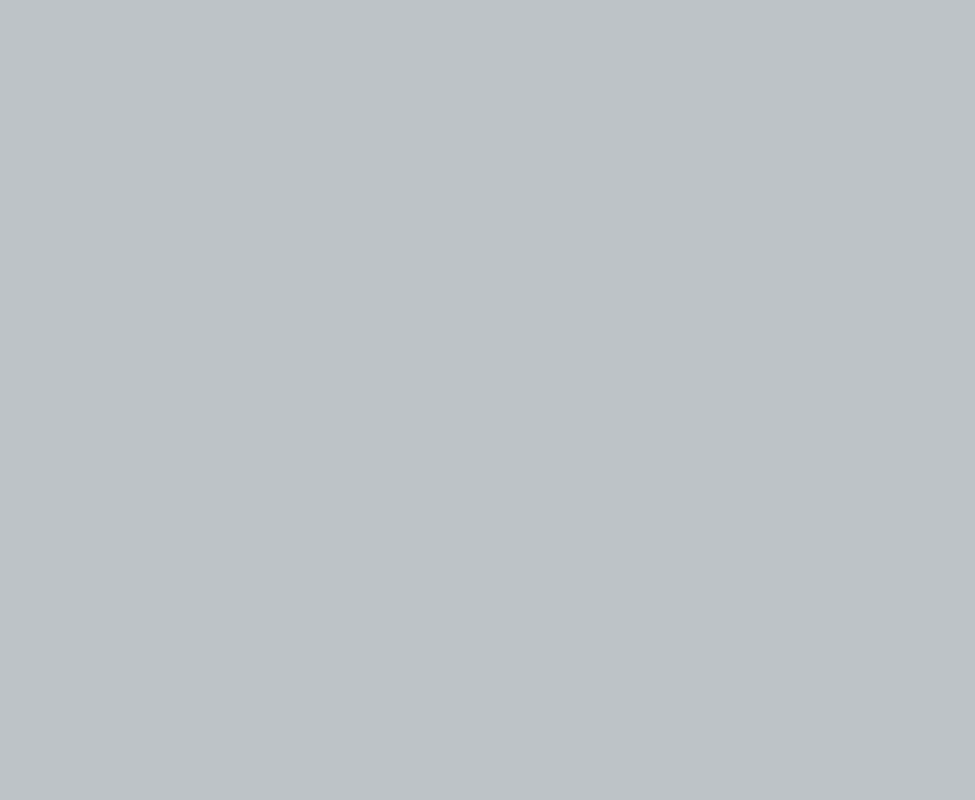
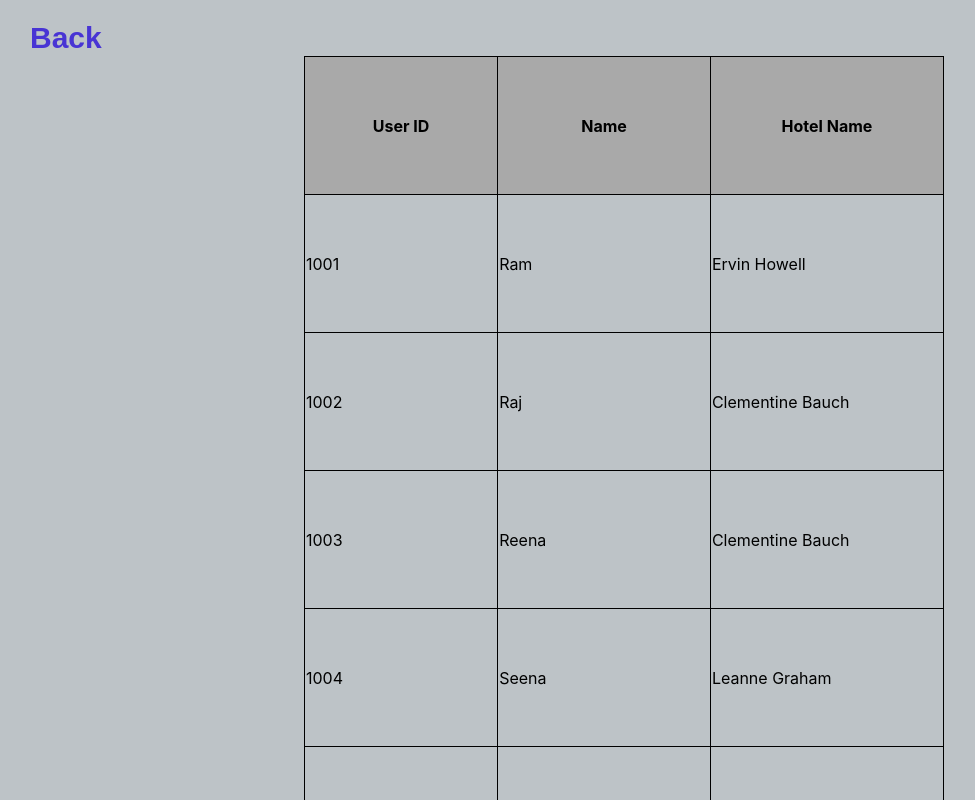
Before and after one commit to snehapoulose/hotel-management, a React (Create React App) app: page /userList in a window 1280 px wide. Before the commit this address had no page. Shown: the top 800 px of the page, without its empty margins (16-991 px from the left). Built offline with nearby package versions, Linux system fonts and the light colour scheme.

Commit message:
-- added admin authentication --added users list.

```diff
--- a/src/App.js
+++ b/src/App.js
@@ -5,7 +5,9 @@ import Admin from './pages/Admin';
 import HotelAdmin from './pages/HotelAdmin';
 import HotelAdminPage from './pages/HotelAdminPage';
 import HotelInvoice from './pages/HotelInvoice';
+import AdminLogin from './pages/AdminLogin';
 import User from './pages/User';
+import UserList from './components/UserList';
 
 function App() {
 
@@ -17,7 +19,9 @@ function App() {
         <Route path='/admin' element={<Admin/>}/>
         <Route path='/hotelAdmin' element={<HotelAdmin/>}/>
         <Route path='/hotelList' element={<HotelList/>}/>
+        <Route path='/adminLogin' element={<AdminLogin/>}/>
         <Route path='/hotelAdminPage' element={<HotelAdminPage/>}/>
+        <Route path='/userList' element={<UserList/>}/>
         <Route path='/hotelInvoice/:id' element={<HotelInvoice/>}/>
       </Routes>
     </div>
--- /dev/null
+++ b/src/Styles/HotelAdminUser.css
@@ -0,0 +1,10 @@
+.tables-data {
+    width: 100%;
+    height: 130vh;
+    display: flex;
+    justify-content: center;
+    align-items: center;
+  }
+  th{
+    padding: 20px;
+  }
--- /dev/null
+++ b/src/Styles/userList.css
@@ -0,0 +1,22 @@
+.table-data {
+    width: 100%;
+    height: 190vh;
+    display: flex;
+    justify-content: center;
+    align-items: center;
+  }
+  table {
+    border: 1px solid black;
+    border-collapse: collapse;
+    height: 100%;
+    width: 50%;
+  }
+  th{
+    background-color: darkgrey;
+  }
+  th,td {
+    border: 1px solid black;
+    border-collapse: collapse;
+    height: 100px;
+    width: 900px;
+  }
--- a/src/components/HomePage.js
+++ b/src/components/HomePage.js
@@ -31,9 +31,7 @@ export default function HomePage() {
           .filter((hotel) => {
             if (searchHotel === "") {
               return hotel;
-            } else if (
-              hotel.name.toLowerCase().includes(searchHotel.toLowerCase())
-            ) {
+            } else if (hotel.name.toLowerCase().includes(searchHotel.toLowerCase())) {
               return hotel;
             }
           })
--- a/src/components/Navbar.js
+++ b/src/components/Navbar.js
@@ -9,7 +9,7 @@ export default function Navbar() {
         <h1>Booking Ark</h1>
         <div className="navbar-links">
           <Link to="user">User</Link>
-          <Link to="admin">Admin</Link>
+          <Link to="adminLogin">Admin</Link>
           <Link to="hotelAdmin">Hotel Admin</Link>
         </div>
       </div>
--- /dev/null
+++ b/src/components/UserList.js
@@ -0,0 +1,37 @@
+import React from 'react'
+import userList from '../userList.json'
+import '../Styles/userList.css'
+import { useNavigate } from 'react-router-dom'
+
+export default function UserList() {
+    const navigate = useNavigate();
+
+    function backToAdmin(){
+        navigate("/admin")
+      }
+  return (
+    <div>
+          <button onClick={backToAdmin} className ="header-back">Back</button>
+          <div className='table-data'>
+        <table>
+            <tr>
+                <th>User ID</th>
+                <th>Name</th>
+                <th>Hotel Name</th>
+            </tr>
+
+       {userList.map((data, key) => {
+          return (
+            <tr key={key}>
+             <td> {data.id}</td>
+             <td>{data.name}</td>
+             <td>{data.hotelName}</td>
+            </tr>
+          );
+
+        })}
+         </table>
+    </div>
+    </div>
+  )
+}
--- a/src/pages/Admin.js
+++ b/src/pages/Admin.js
@@ -1,10 +1,11 @@
 import React, { useEffect, useState } from "react";
-import Header from "../components/Header";
+import { useNavigate,Link } from "react-router-dom";
 import "../Styles/Admin.css";
 
 export default function Admin() {
   const [adminHotel, setAdminHotel] = useState("");
   const [hotelList, setHotelList] = useState([]);
+  const navigate = useNavigate();
 
   useEffect(() => {
     fetch("https://jsonplaceholder.typicode.com/users")
@@ -27,24 +28,29 @@ export default function Admin() {
       </div>
     </div>
   ));
+  function backToHomePage() {
+    navigate("/");
+  }
   const handleChange = (event) => {
     setAdminHotel(event.target.value);
   };
   const handleSubmit = (event) => {
     event.preventDefault();
     // setHotelList((prevState) => [{ name: adminHotel }, ...prevState]);
-    if(adminHotel.trim().length !== 0) {
+    if (adminHotel.trim().length !== 0) {
       setHotelList((prevState) => [{ name: adminHotel }, ...prevState]);
-    }
-    else {
-      alert("Please enter the hotel name")
+    } else {
+      alert("Please enter the hotel name");
     }
   };
   console.log(adminHotel);
 
   return (
     <div>
-      <Header name="Admin" />
+      <button onClick={backToHomePage} className="header-back">
+        Back
+      </button>
+      <Link to = "/userList">Users List</Link>
       <form onSubmit={handleSubmit} className="add-form">
         <input
           type="text"
@@ -58,8 +64,6 @@ export default function Admin() {
           Add
         </button>
       </form>
-
-      {/* {adminHotelData} */}
       <div className="home-container">
         {/* {hotelList.map((hotel) => (
           <div>
--- /dev/null
+++ b/src/pages/AdminLogin.js
@@ -0,0 +1,90 @@
+import React,{useState,useEffect} from 'react'
+import { useNavigate } from 'react-router-dom';
+import Header from "../components/Header";
+
+export default function AdminLogin() {
+    const [input, setInput] = useState({ username: "", password: "" });
+    const [formError, setFormError] = useState({});
+    const [isSubmit, setSubmit] = useState(false);
+    const navigate = useNavigate();
+
+    function handleChange(event) {
+      const name = event.target.name;
+      const value = event.target.value
+      setInput({ ...input, [name]: value });
+    }
+
+    function handleSubmit(event) {
+      event.preventDefault();
+      setFormError(validate(input));
+      setSubmit(true);
+    }
+    useEffect(() => {
+      console.log(formError);
+      if (Object.keys(formError).length === 0 && isSubmit) {
+        console.log(input);
+      }
+    }, [formError]);
+    const validate = (values) => {
+      const errors = {};
+      const usernameRegex = /[ERT]{3}\d{4}/
+      const passwordRegex =/^(?=.*[a-z])(?=.*[A-Z])(?=.*[0-9])(?=.*[!@#\$%\^&\*])(?=.{8,})/;
+      if (!values.username) {
+        errors.username = "Username is required";
+      } else if (!usernameRegex.test(values.username)) {
+        errors.username = "This is not a valid username format";
+      } else if (!values.password) {
+        errors.password = "Password is required";
+      } else if (!passwordRegex.test(values.password)) {
+        errors.password = "This is not a valid password format";
+      } else {
+        navigate("/admin");
+      }
+      return errors;
+    };
+  return (
+    <div>
+       <Header name="Admin" />
+       <div className="form-container">
+             <form onSubmit={handleSubmit} className="login-form">
+          <div class="form-header">
+            <h3>Login Form</h3>
+          </div>
+          <p>{formError.username}</p>
+          <label>
+            Username:
+            <div className="form-group">
+              <input
+                type="text"
+                placeholder="Enter your username"
+                name="username"
+                value={input.username}
+                onChange={handleChange}
+                className="form-input"
+              />
+            </div>
+          </label>
+          <p>{formError.password}</p>
+          <label>
+            Password:
+            <div className="form-group">
+              <input
+                type="password"
+                placeholder="Enter your password"
+                name="password"
+                value={input.password}
+                onChange={handleChange}
+                className="form-input"
+              />
+            </div>
+          </label>
+          <div className="form-group">
+            <button type="submit" className="form-button">
+              LOG IN
+            </button>
+          </div>
+        </form>
+        </div>
+    </div>
+  )
+}
--- a/src/pages/HotelAdminPage.js
+++ b/src/pages/HotelAdminPage.js
@@ -1,17 +1,41 @@
-import React from 'react'
+import  React from 'react'
 import {useNavigate} from 'react-router-dom';
+import userList from '../userList.json'
 
 export default function Hotel() {
   const adminStore = JSON.parse(localStorage.getItem("adminDetails"));
   const navigate = useNavigate()
+  const usersList = userList.filter((users)=>{
+    if(users.hotelId === adminStore.id) {
+      return users;
+    }
+  })
   function backToHomePage(){
     navigate("/")
   }
+  console.log(usersList)
   return (
     <>
        <button onClick={backToHomePage} className ="header-back">Back</button>
         <div>
           <h1>Welcome {adminStore.name} Page</h1>
+          <h2>List of booked users:</h2>
+          <div className='tables-data'>
+            <table>
+            <tr>
+                <th>User ID</th>
+                <th>Name</th>
+            </tr>
+            {usersList.map((users)=>{
+              return(
+                <tr>
+                  <td>{users.id}</td>
+                  <td>{users.name}</td>
+                </tr>
+              )
+            })}
+          </table>
+          </div>
         </div>
     </>
   )
--- /dev/null
+++ b/src/userList.json
@@ -0,0 +1,63 @@
+[
+    {
+        "id":1001,
+        "name": "Ram",
+        "hotelName":"Ervin Howell",
+        "hotelId":2
+    },
+    {
+        "id":1002,
+        "name": "Raj",
+        "hotelName":"Clementine Bauch",
+        "hotelId":3
+    },
+    {
+        "id":1003,
+        "name": "Reena",
+        "hotelName":"Clementine Bauch",
+        "hotelId":3
+    },
+    {
+        "id":1004,
+        "name": "Seena",
+        "hotelName":"Leanne Graham",
+        "hotelId":1
+    },
+    {
+        "id":1005,
+        "name": "Sam",
+        "hotelName":"Kurtis Weissnat",
+        "hotelId":7
+    },
+    {
+        "id":1006,
+        "name": "James",
+        "hotelName":"Glenna Reichert",
+        "hotelId":9
+    },
+    {
+        "id":1007,
+        "name": "Robert",
+        "hotelName":"Clementina DuBuque",
+        "hotelId":10
+    },
+    {
+        "id":1008,
+        "name": "Patricia",
+        "hotelName":"Kurtis Weissnat",
+        "hotelId":7
+    },
+    {
+        "id":1009,
+        "name": "Thomas",
+        "hotelName":"Chelsey Dietrich",
+        "hotelId":5
+    },
+    {
+        "id":1010,
+        "name": "Richard",
+        "hotelName":"Patricia Lebsack",
+        "hotelId":4
+    }
+
+]
```
Also changed, not shown: src/Styles/HotelAdmin.css (+22 -2 lines).
